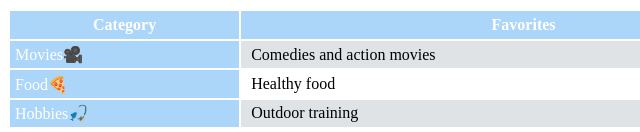
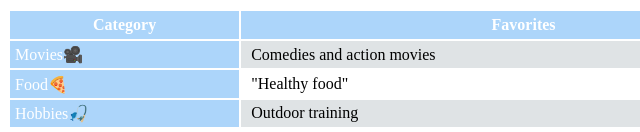
Before and after one commit to YuryXXl/project-personal-profile, a plain HTML site: page index.html in a window 1280 px wide. Shown: the part 684-816 px from the top of the page, 0-640 px from the left. Drawn offline with Linux system fonts and the light colour scheme.

Commit message:
First Web

```diff
--- a/index.html
+++ b/index.html
@@ -46,7 +46,7 @@
         </tr>
         <tr>
           <td style="color:white; background-color: rgb(172, 213, 250); padding-left: 5px;">Food&#127829;</td>
-          <td style="padding-left: 10px;">Healthy food</td>
+          <td style="padding-left: 10px;">"Healthy food"</td>
         </tr>
         <tr>
           <td style="color:white; background-color: rgb(172, 213, 250); padding-left: 5px;">Hobbies&#127907;</td>
```
